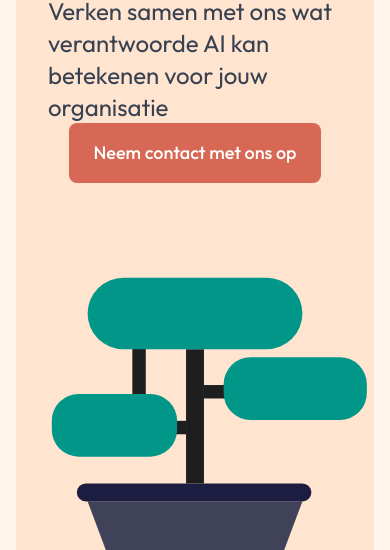
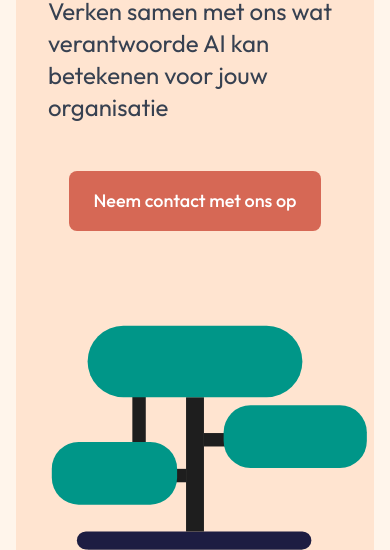
Before and after one commit to bons-ai-nl/website, a website built with Vite: page index.html in a window 390 px wide. Shown: the part 294-844 px from the top of the page. Built offline with nearby package versions, Linux system fonts and the light colour scheme.

Commit message:
Fix spacing in contact button in title section

```diff
--- a/index.html
+++ b/index.html
@@ -100,7 +100,7 @@
                             <h1 class="font-bold mb-4 text-left text-5xl md:text-6xl" data-i18n="header.slogan"></h1>
                             <p class="text-2xl md:text-3xl text-gray-700" data-i18n="header.title"></p>
                         </div>
-                        <div class="flex justify-center md:justify-start">
+                        <div class="flex justify-center mt-12 md:mt-5 lg:mt-0 md:justify-start">
                             <a href="#contact">
                                 <button
                                     class="w-full bg-[var(--accent-color-1-dark)] text-white px-6 py-4 rounded-lg hover:bg-[var(--secondary-color)] transition-colors font-medium text-lg"
```
